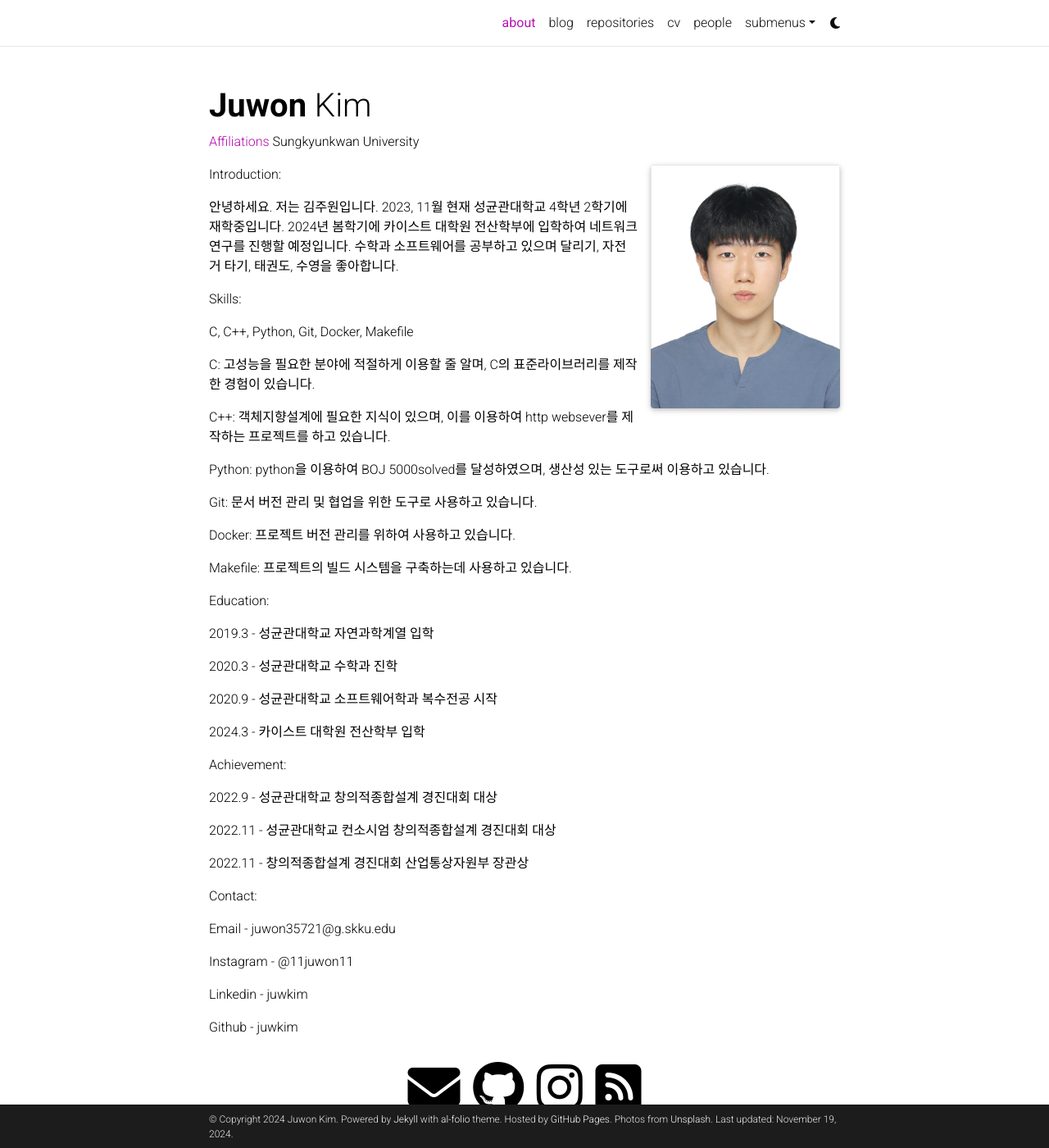
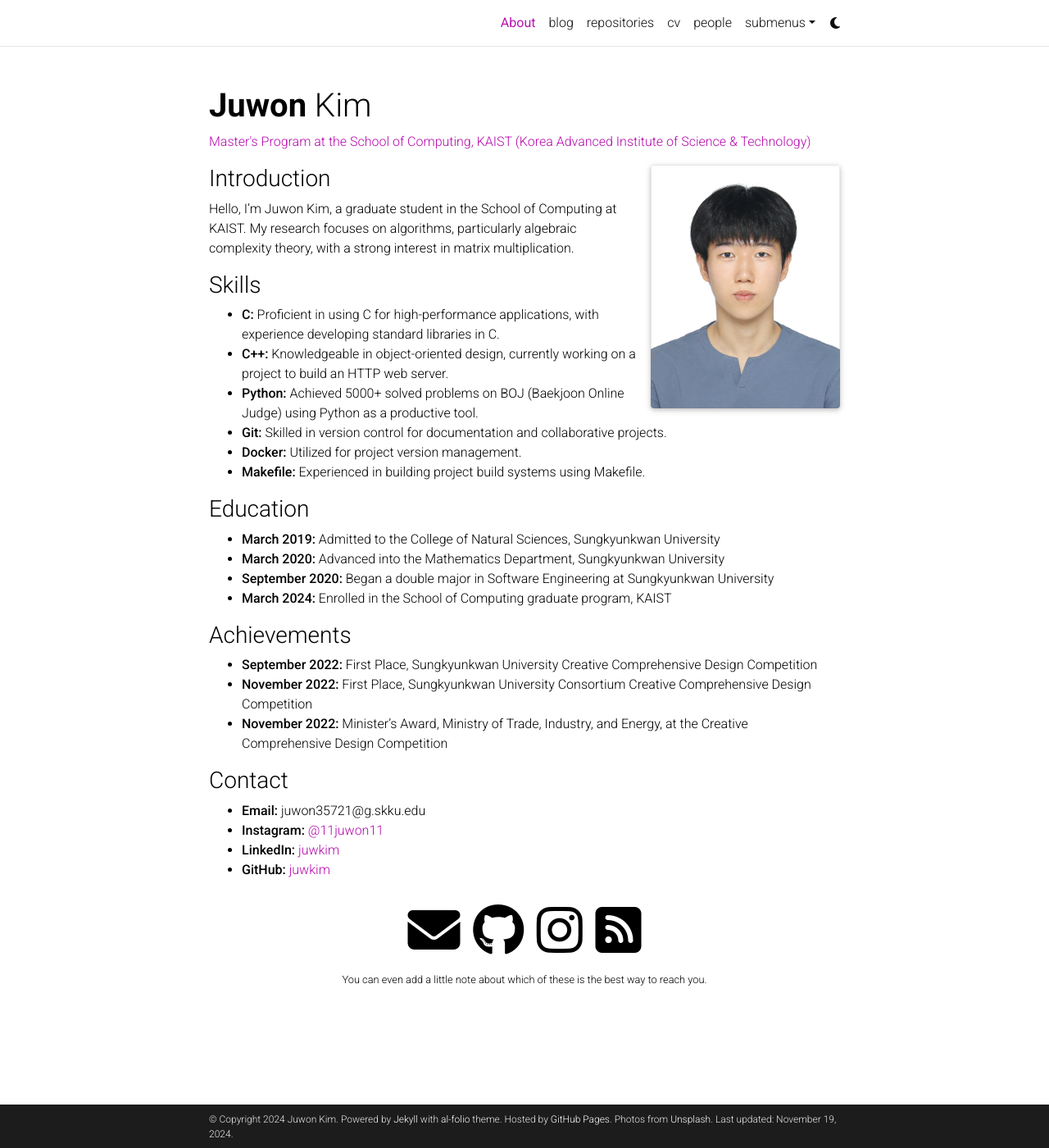
Before and after one commit to juwkim/juwkim.github.io, a Jekyll site: the page built from _pages/about.md, in a window 1280 px wide and 1400 px high. Shown: the whole window at 82% size. Built offline with Jekyll 4.4.1, drawn with Linux system fonts in a browser that asks for light colours; comment, search, counter and statistics services are not loaded; a style sheet for code colours, icons or effects is not loaded.

Commit message:
About update

```diff
--- a/_pages/about.md
+++ b/_pages/about.md
@@ -1,70 +1,49 @@
 ---
 layout: about
-title: about
+title: About
 permalink: /
-subtitle: <a href='#'>Affiliations</a> Sungkyunkwan University
+subtitle: <a href='#'>Master's Program at the School of Computing, KAIST (Korea Advanced Institute of Science & Technology)</a>
 
 profile:
   align: right
   image: juwon_face.jpg
-  image_circular: false # crops the image to make it circular
-  # more_info: >
-  #   <p>555 your office number</p>
-  #   <p>123 your address street</p>
-  #   <p>Your City, State 12345</p>
+  image_circular: false
 
-news: false  # includes a list of news items
-latest_posts: false  # includes a list of the newest posts
-selected_papers: false # includes a list of papers marked as "selected={true}"
-social: true  # includes social icons at the bottom of the page
+news: false
+latest_posts: false
+selected_papers: false
+social: true
 ---
 
-Introduction:
+### Introduction
 
-안녕하세요. 저는 김주원입니다. 2023, 11월 현재 성균관대학교 4학년 2학기에 재학중입니다.
-2024년 봄학기에 카이스트 대학원 전산학부에 입학하여 네트워크 연구를 진행할 예정입니다.
-수학과 소프트웨어를 공부하고 있으며 달리기, 자전거 타기, 태권도, 수영을 좋아합니다.
+Hello, I’m Juwon Kim, a graduate student in the School of Computing at KAIST. My research focuses on algorithms, particularly algebraic complexity theory, with a strong interest in matrix multiplication.
 
-Skills:
+### Skills
 
-C, C++, Python, Git, Docker, Makefile
+- **C:** Proficient in using C for high-performance applications, with experience developing standard libraries in C.
+- **C++:** Knowledgeable in object-oriented design, currently working on a project to build an HTTP web server.
+- **Python:** Achieved 5000+ solved problems on BOJ (Baekjoon Online Judge) using Python as a productive tool.
+- **Git:** Skilled in version control for documentation and collaborative projects.
+- **Docker:** Utilized for project version management.
+- **Makefile:** Experienced in building project build systems using Makefile.
 
-C: 고성능을 필요한 분야에 적절하게 이용할 줄 알며, C의 표준라이브러리를 제작한 경험이 있습니다.
+### Education
 
-C++: 객체지향설계에 필요한 지식이 있으며, 이를 이용하여 http websever를 제작하는 프로젝트를 하고 있습니다.
+- **March 2019:** Admitted to the College of Natural Sciences, Sungkyunkwan University
+- **March 2020:** Advanced into the Mathematics Department, Sungkyunkwan University
+- **September 2020:** Began a double major in Software Engineering at Sungkyunkwan University
+- **March 2024:** Enrolled in the School of Computing graduate program, KAIST
 
-Python: python을 이용하여 BOJ 5000solved를 달성하였으며, 생산성 있는 도구로써 이용하고 있습니다.
+### Achievements
 
-Git: 문서 버전 관리 및 협업을 위한 도구로 사용하고 있습니다.
+- **September 2022:** First Place, Sungkyunkwan University Creative Comprehensive Design Competition
+- **November 2022:** First Place, Sungkyunkwan University Consortium Creative Comprehensive Design Competition
+- **November 2022:** Minister’s Award, Ministry of Trade, Industry, and Energy, at the Creative Comprehensive Design Competition
 
-Docker: 프로젝트 버전 관리를 위하여 사용하고 있습니다.
+### Contact
 
-Makefile: 프로젝트의 빌드 시스템을 구축하는데 사용하고 있습니다.
-
-Education:
-
-2019.3 - 성균관대학교 자연과학계열 입학
-
-2020.3 - 성균관대학교 수학과 진학
-
-2020.9 - 성균관대학교 소프트웨어학과 복수전공 시작
-
-2024.3 - 카이스트 대학원 전산학부 입학
-
-Achievement:
-
-2022.9 - 성균관대학교 창의적종합설계 경진대회 대상
-
-2022.11 - 성균관대학교 컨소시엄 창의적종합설계 경진대회 대상
-
-2022.11 - 창의적종합설계 경진대회 산업통상자원부 장관상
-
-Contact:
-
-Email - juwon35721@g.skku.edu
-
-Instagram - @11juwon11
-
-Linkedin - juwkim
-
-Github - juwkim
+- **Email:** juwon35721@g.skku.edu
+- **Instagram:** [@11juwon11](https://www.instagram.com/11juwon11)
+- **LinkedIn:** [juwkim](https://www.linkedin.com/in/juwkim)
+- **GitHub:** [juwkim](https://github.com/juwkim)
```
